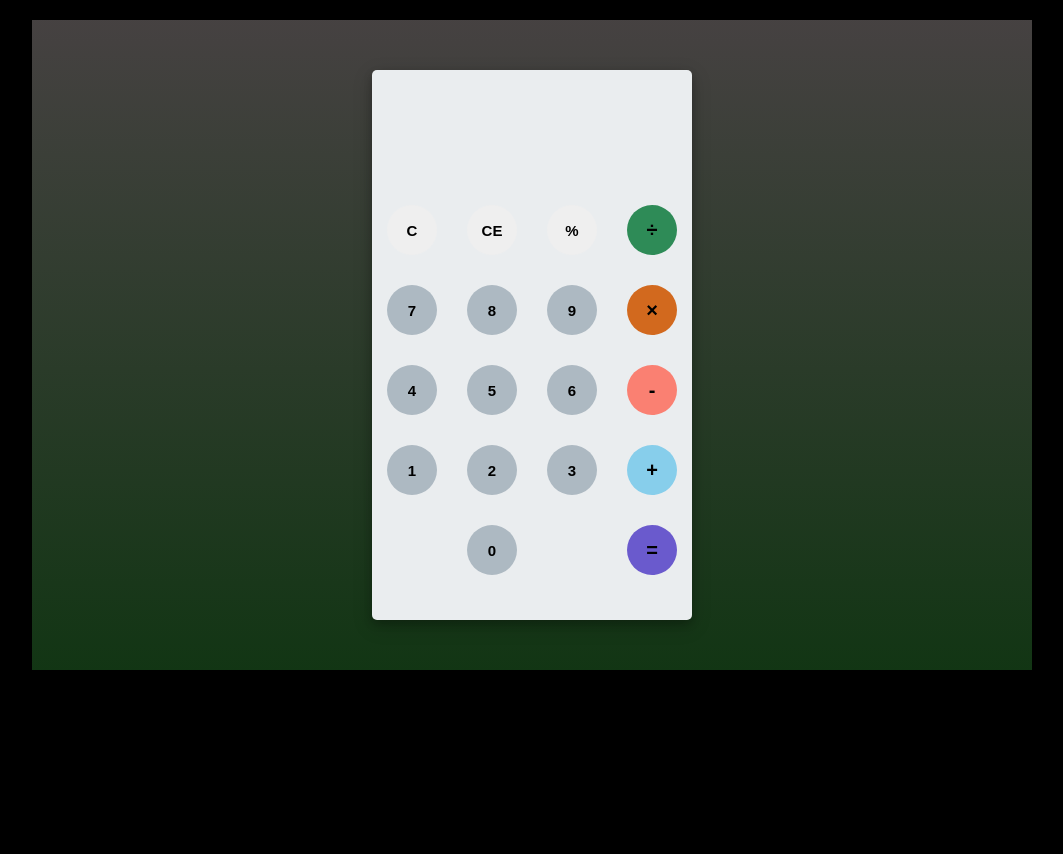
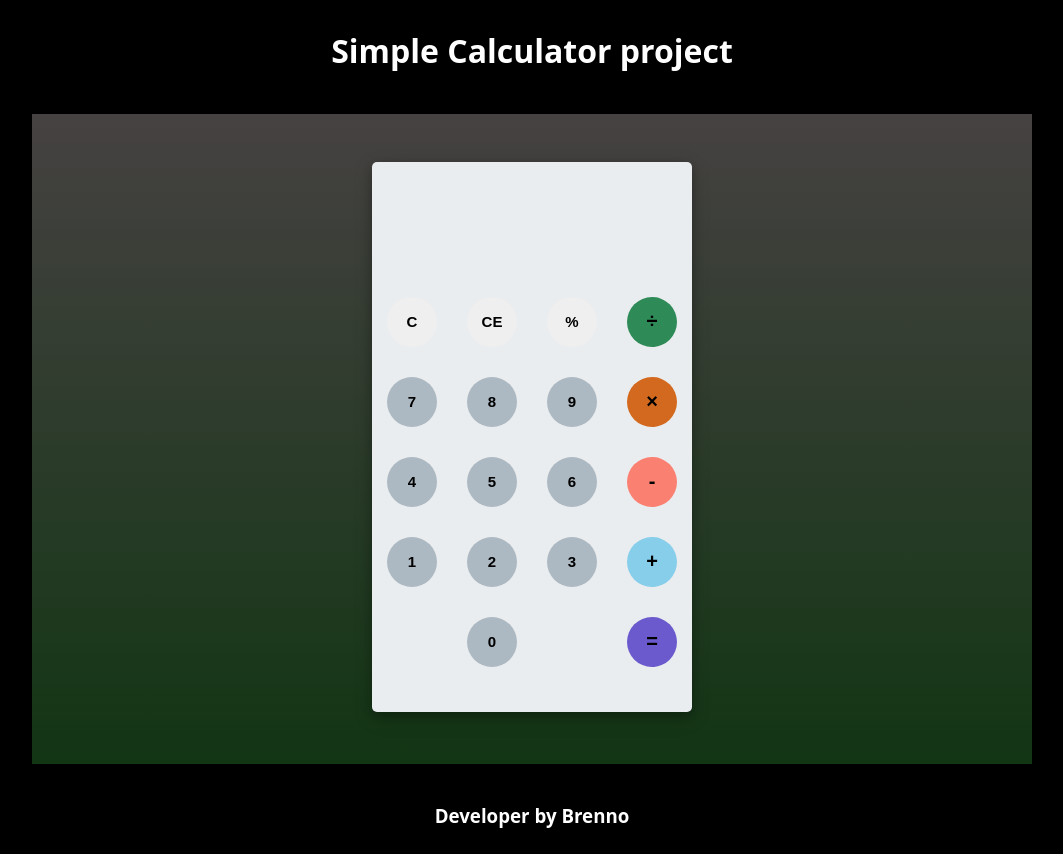
Before and after one commit to brennoclins/simple-calculator, a plain HTML site: page index.html in a window 1280 px wide. Shown: the whole page, without its empty margins (108-1171 px from the left). Before the commit the page ends 800 px from the top, so only its background shows below. Drawn offline with Linux system fonts and the light colour scheme.

Commit message:
adding header and footer

```diff
--- a/index.html
+++ b/index.html
@@ -1,12 +1,18 @@
 <!DOCTYPE html>
 <html lang="en">
+
 <head>
     <meta charset="UTF-8">
     <meta name="viewport" content="width=device-width, initial-scale=1.0">
     <title>Simple Calculator</title>
     <link rel="stylesheet" href="style.css">
 </head>
+
 <body>
+    <header class="title">
+        <h1>Simple Calculator project</h1>
+    </header>
+
     <main id="container">
         <div id="calculator">
             <div id="result">
@@ -42,11 +48,13 @@
                 <button class="number" id="0">0</button>
                 <button class="empty" id="empty"></button>
                 <button class="operator" id="=">=</button>
-
-
             </div>
         </div>
     </main>
+    <footer class="title">
+        <h3>Developer by Brenno</h3>
+    </footer>
     <script src="script.js"></script>
 </body>
+
 </html>
--- a/style.css
+++ b/style.css
@@ -10,12 +10,21 @@ body{
     margin: 20px auto;
 }
 
+.title {
+    display: flex;
+    align-items: center;
+    justify-content: center;
+
+    color: white;
+}
+
 #calculator {
     width: 320px;
     height: 550px;
     background: #eaedef;
     margin: 0 auto;
-    top: 50px;
+    top: 3rem;
+    bottom: 3rem;
     position: relative;
     border-radius: 5px;
     box-shadow: 0 4px 8px 0 rgba(0, 0, 0, 0.2), 0 6px 20px 0 rgba(0,0,0,0.19);
```
